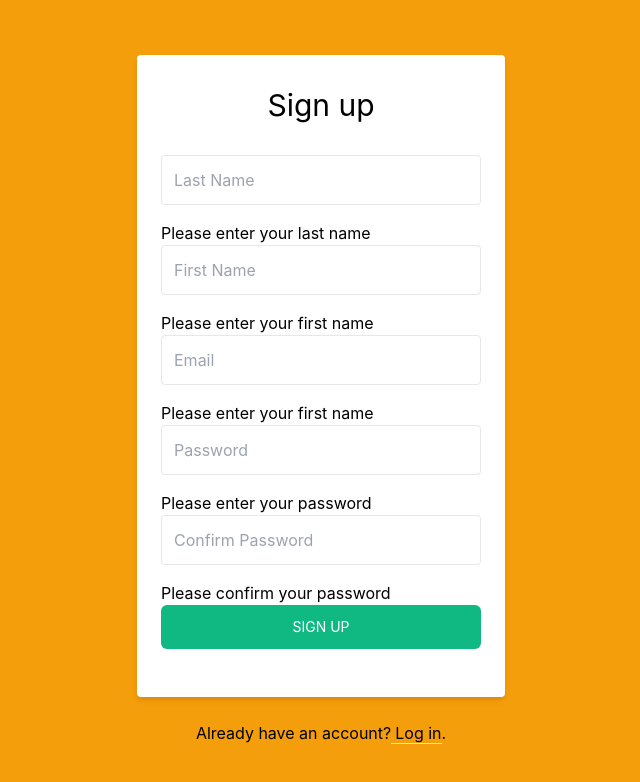
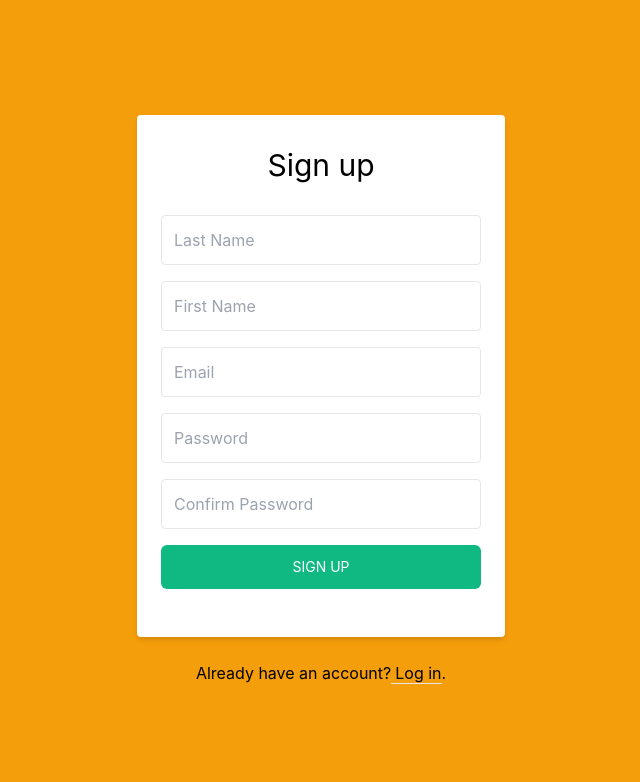
Before and after one commit to Rent-Alpes/rent-alpes, a React (Create React App) app: page /signup in a window 1280 px wide. Shown: the top 782 px of the page, without its empty margins (319-959 px from the left). Built offline with nearby package versions, Linux system fonts and the light colour scheme.

Commit message:
inscription ok + gestion erreurs

```diff
--- a/src/App.css
+++ b/src/App.css
@@ -41,3 +41,6 @@
     transform: rotate(360deg);
   }
 }
+.red-text {
+  color: red;
+}
--- a/src/components/Signup/Signup.js
+++ b/src/components/Signup/Signup.js
@@ -1,6 +1,10 @@
-import React, { useState } from 'react';
+import React, { useState, useContext } from 'react';
+import { firebaseContext } from '../Firebase'
 
 const Signup = () => {
+
+    const firebase = useContext(firebaseContext);
+
     //Objet contenant toutes les données remplies
     const data = {
         lastName: '',
@@ -10,42 +14,91 @@ const Signup = () => {
         confirmPassword: '',
     }
 
+
     const [loginData, setLoginData] = useState(data);
+    const [errordb, setErrorDB] = useState('');
 
     //Attribution de la value
     const handleChange = e => {
         setLoginData({ ...loginData, [e.target.id]: e.target.value })
     }
 
+    const handleSubmit = e => {
+        e.preventDefault();
+        setErrorDB('');
+        //destructuring
+        const { email, password } = loginData;
+
+        if (errorMsg === "") {
+            firebase.signupUser(email, password)
+                .then(user => {
+                    setLoginData({ ...data });
+
+                })
+                .catch(errordb => {
+                    document.getElementById('spanErrorMessage').innerHTML = ""; //Effacer le message d'erreur si erreur base
+                    setErrorDB(errordb);
+                    setLoginData({ ...data });
+                })
+        }
+
+    }
+
     //destructuring (epeche de voir le loginData)
     const { lastName, firstName, email, password, confirmPassword } = loginData;
 
 
-    // Conditions erreurs
-    const isLastNameNull = lastName === ''
-        ? <label >Please enter your last name</label> : ""
 
-    const isFirstNameNull = firstName === ''
-        ? <label >Please enter your first name</label> : ""
+    //Gestion Erreurs
+    var errorMsg = "";
+    function verifyData() {
 
-    const isEmailNull = email === ''
-        ? <label >Please enter your first name</label> : ""
+        if (lastName == '' && firstName == '' && email === '' && password === '' && confirmPassword === '') {
+            errorMsg = "Please fill out the form";
+            document.getElementById('spanErrorMessage').innerHTML = errorMsg;
+        }
 
-    const isPasswordNull = password === ''
-        ? <label >Please enter your password</label> : ""
+        else if (lastName == '') {
+            errorMsg = "Please enter your last name";
+            document.getElementById('spanErrorMessage').innerHTML = errorMsg;
+        }
 
-    const isConfirmPasswordNull = confirmPassword === ''
-        ? <label >Please confirm your password</label> : ""
+        else if (firstName == '') {
+            errorMsg = "Please enter your first name";
+            document.getElementById('spanErrorMessage').innerHTML = errorMsg;
+        }
 
-    const isPasswordMatch = password !== confirmPassword
-        ? <label >Passwords do not match</label> : ""
+        else if (email === '') {
+            errorMsg = "Please enter your email";
+            document.getElementById('spanErrorMessage').innerHTML = errorMsg;
+        }
+
+        else if (password === '') {
+            errorMsg = "Please enter your password";
+            document.getElementById('spanErrorMessage').innerHTML = errorMsg;
+        }
+
+        else if (confirmPassword === '') {
+            errorMsg = "Please confirm your password";
+            document.getElementById('spanErrorMessage').innerHTML = errorMsg;
+        }
+
+        else if (password !== confirmPassword) {
+            errorMsg = "Passwords do not match";
+            document.getElementById('spanErrorMessage').innerHTML = errorMsg;
+        }
+
+    }
+
+    const errorMsgDB = errordb !== '' && <label className="red-text">{errordb.message}</label>;
+
 
     return (
         <div className="bg-yellow-500 min-h-screen flex flex-col">
             <div className="container max-w-sm mx-auto flex-1 flex flex-col items-center justify-center px-2">
                 <div className="bg-white px-6 py-8 rounded shadow-md text-black w-full">
                     <h1 className="mb-8 text-3xl text-center">Sign up</h1>
-                    <form>
+                    <form onSubmit={handleSubmit}>
                         <input
                             type="text"
                             className="block border border-grey-light w-full p-3 rounded mb-4"
@@ -54,8 +107,6 @@ const Signup = () => {
                             placeholder="Last Name"
                             value={lastName}
                             onChange={handleChange} />
-
-                        {isLastNameNull}
 
                         <input
                             type="text"
@@ -66,8 +117,6 @@ const Signup = () => {
                             value={firstName}
                             onChange={handleChange} />
 
-                        {isFirstNameNull}
-
                         <input
                             type="email"
                             className="block border border-grey-light w-full p-3 rounded mb-4"
@@ -76,8 +125,6 @@ const Signup = () => {
                             placeholder="Email"
                             value={email}
                             onChange={handleChange} />
-
-                        {isEmailNull}
 
                         <input
                             type="password"
@@ -88,8 +135,6 @@ const Signup = () => {
                             value={password}
                             onChange={handleChange} />
 
-                        {isPasswordNull}
-
                         <input
                             type="password"
                             className="block border border-grey-light w-full p-3 rounded mb-4"
@@ -99,10 +144,10 @@ const Signup = () => {
                             value={confirmPassword}
                             onChange={handleChange} />
 
-                        {isConfirmPasswordNull}
-                        {isPasswordMatch}
+                        <p className="red-text"><span id="spanErrorMessage"></span></p>
+                        {errorMsgDB}
 
-                        <button type="button" className="w-full focus:outline-none text-white text-sm mb-4 p-3 rounded-md bg-green-500 hover:bg-green-600 hover:shadow-lg" >
+                        <button onClick={verifyData} className="w-full focus:outline-none text-white text-sm mb-4 p-3 rounded-md bg-green-500 hover:bg-green-600 hover:shadow-lg" >
                             SIGN UP
                         </button>
                     </form>
@@ -117,6 +162,7 @@ const Signup = () => {
             </div>
         </div>
     )
+
 }
 
 export default Signup;
```
